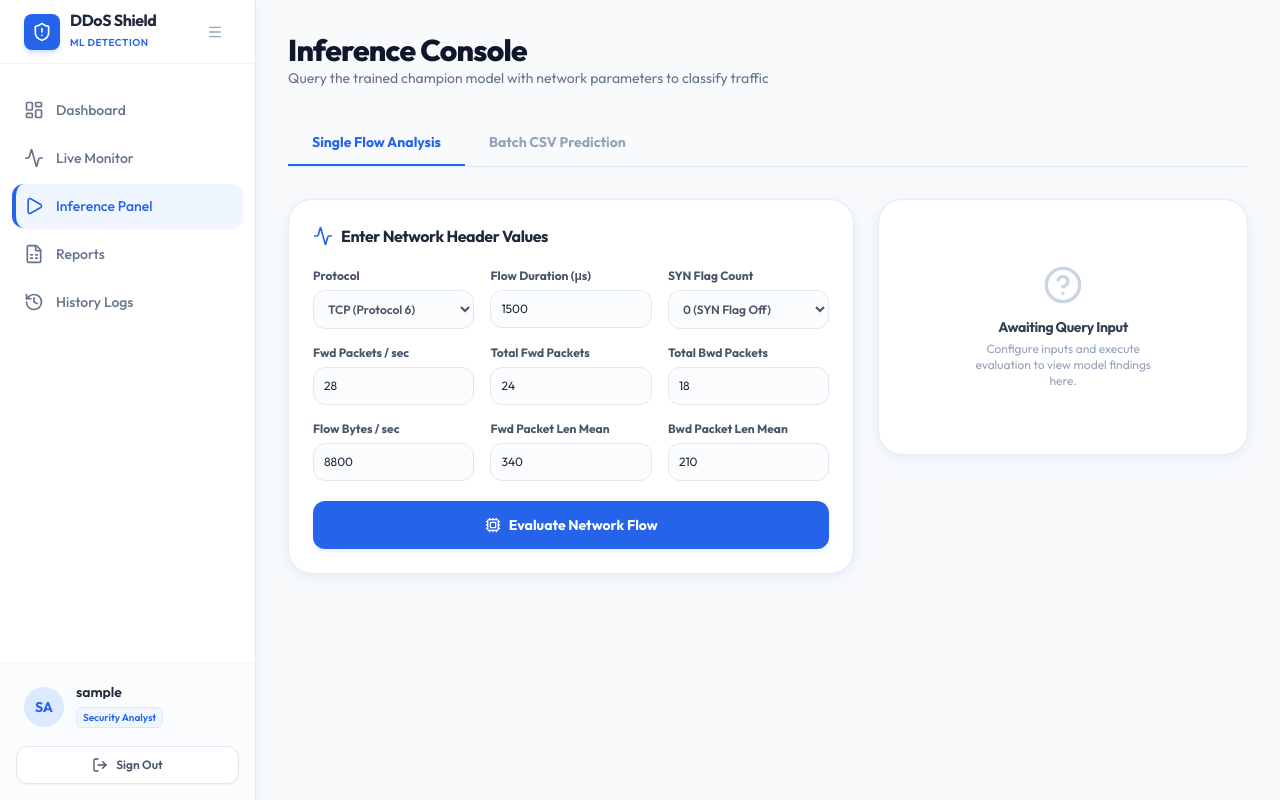
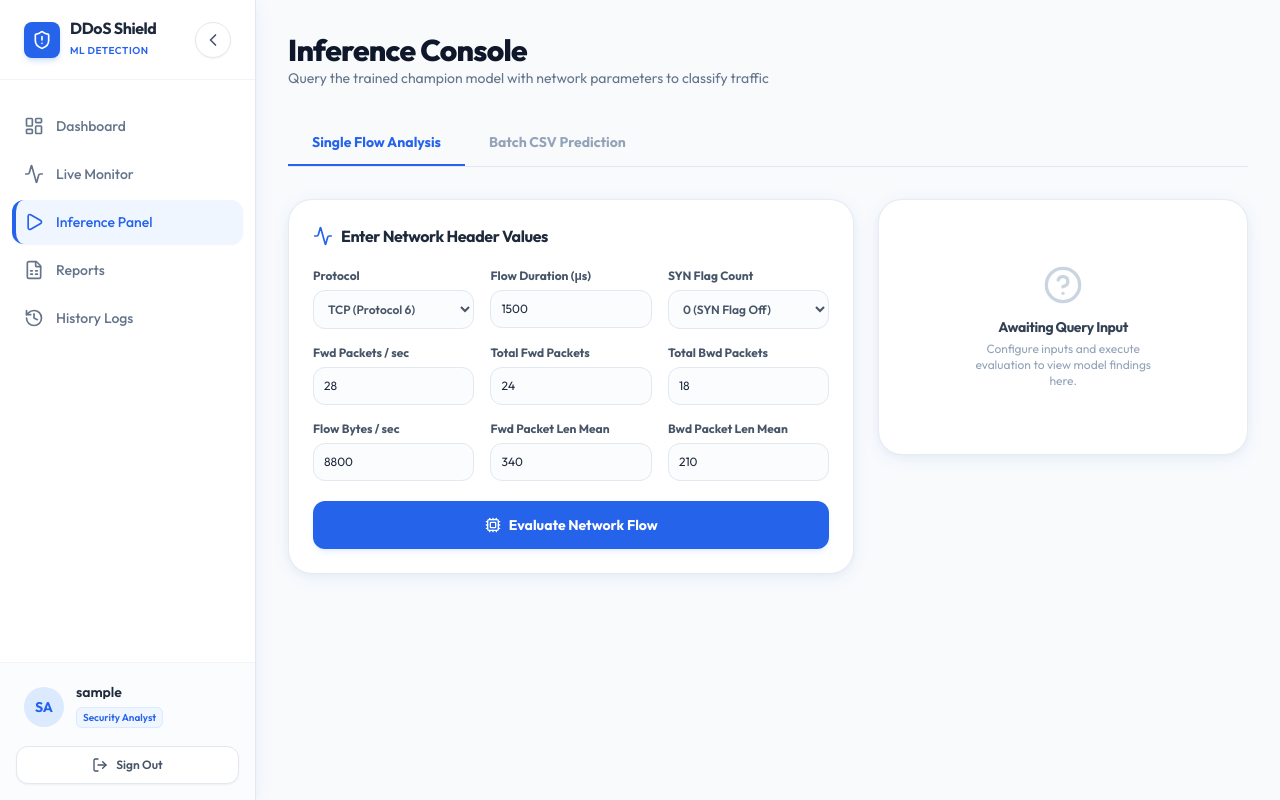
Before and after one commit to Charan2678/Ddos, a React app in the folder frontend/: page /app/predict in a window 1280 px wide. Built offline with nearby package versions, Linux system fonts and the light colour scheme; sample sign-in values are in the browser's storage; the HTML template or start-up script is replaced by a standard one.

Commit message:
feat: Update sidebar styling

```diff
--- a/frontend/src/components/Sidebar.jsx
+++ b/frontend/src/components/Sidebar.jsx
@@ -10,7 +10,8 @@ import {
   ShieldCheck,
   LogOut,
   ShieldAlert,
-  Menu
+  Menu,
+  ChevronLeft
 } from 'lucide-react';
 
 const Sidebar = ({ isOpen = true, setIsOpen }) => {
@@ -28,7 +29,7 @@ const Sidebar = ({ isOpen = true, setIsOpen }) => {
   return (
     <aside className={`fixed left-0 top-0 z-20 flex h-screen flex-col border-r border-slate-200 bg-white shadow-premium transition-all duration-300 ${isOpen ? 'w-64' : 'w-20'}`}>
       {/* Brand Header */}
-      <div className={`flex h-16 items-center border-b border-slate-100 ${isOpen ? 'px-6 justify-between' : 'px-0 justify-center'}`}>
+      <div className={`flex items-center border-b border-slate-100 ${isOpen ? 'h-20 px-6 justify-between' : 'py-6 px-0 justify-center flex-col space-y-4'}`}>
         {isOpen ? (
           <Link to="/" className="flex items-center space-x-2.5 hover:opacity-80 transition-opacity">
             <div className="flex h-9 w-9 items-center justify-center rounded-lg bg-blue-600 text-white shadow-md shadow-blue-500/20">
@@ -40,8 +41,8 @@ const Sidebar = ({ isOpen = true, setIsOpen }) => {
             </div>
           </Link>
         ) : (
-          <Link to="/" className="flex h-9 w-9 items-center justify-center rounded-lg bg-blue-600 text-white shadow-md shadow-blue-500/20 hover:opacity-80 transition-opacity">
-            <ShieldAlert className="h-5 w-5" />
+          <Link to="/" className="flex h-8 w-8 items-center justify-center rounded-lg bg-blue-600 text-white shadow-md shadow-blue-500/20 hover:opacity-80 transition-opacity" title="Home">
+            <ShieldAlert className="h-4 w-4" />
           </Link>
         )}
 
@@ -49,12 +50,12 @@ const Sidebar = ({ isOpen = true, setIsOpen }) => {
         {setIsOpen && (
           <button
             onClick={() => setIsOpen(!isOpen)}
-            className={`flex items-center justify-center rounded-lg text-slate-400 hover:bg-slate-100 hover:text-slate-700 transition-colors ${
-              !isOpen ? 'absolute -right-3 top-5 h-6 w-6 rounded-full border border-slate-200 bg-white shadow-sm' : 'h-8 w-8'
+            className={`flex shrink-0 items-center justify-center rounded-full border border-slate-200 bg-white text-slate-600 shadow-sm transition-all hover:bg-slate-50 hover:shadow-md ${
+              isOpen ? 'h-9 w-9' : 'h-10 w-10 mt-3'
             }`}
             title={isOpen ? "Collapse Sidebar" : "Expand Sidebar"}
           >
-            <Menu className={isOpen ? "h-4 w-4" : "h-3 w-3"} />
+            {isOpen ? <ChevronLeft className="h-5 w-5" /> : <Menu className="h-5 w-5" />}
           </button>
         )}
       </div>
```
